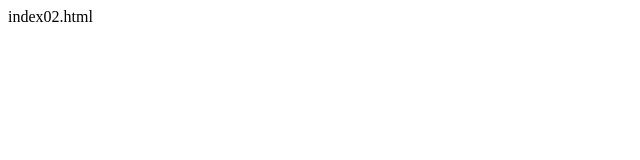
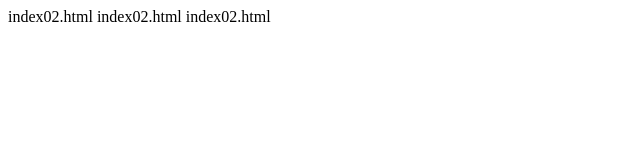
Before and after one commit to densely123/App_01, a plain HTML site: page index02.html in a window 1280 px wide. Shown: the whole page, without its empty margins (0-640 px from the left). Drawn offline with Linux system fonts and the light colour scheme.

Commit message:
to go for server

```diff
--- a/index02.html
+++ b/index02.html
@@ -7,6 +7,8 @@
     <title>Document</title>
 </head>
 <body>
+    <T2>index02.html </T2>
+    <T2>index02.html </T2>
     <T2>index02.html</T2>
 </body>
 </html>
```
Also changed, not shown: intro_01.txt.
